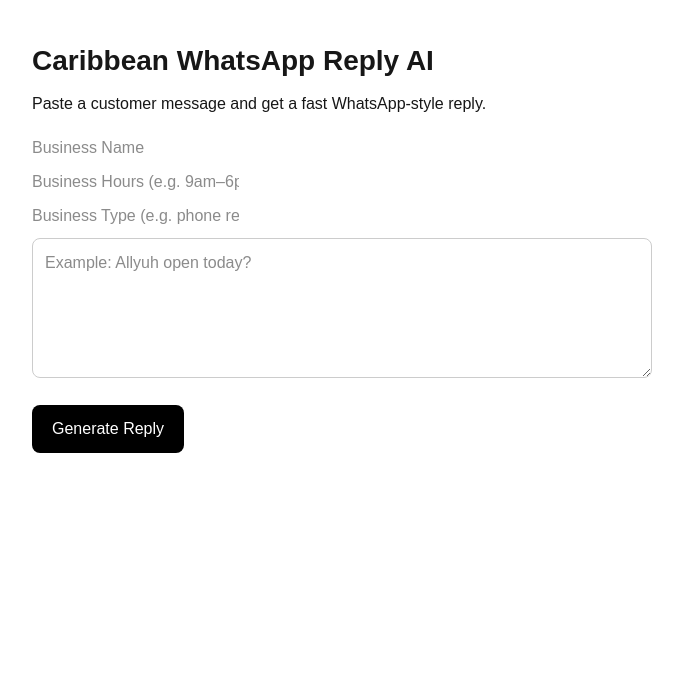
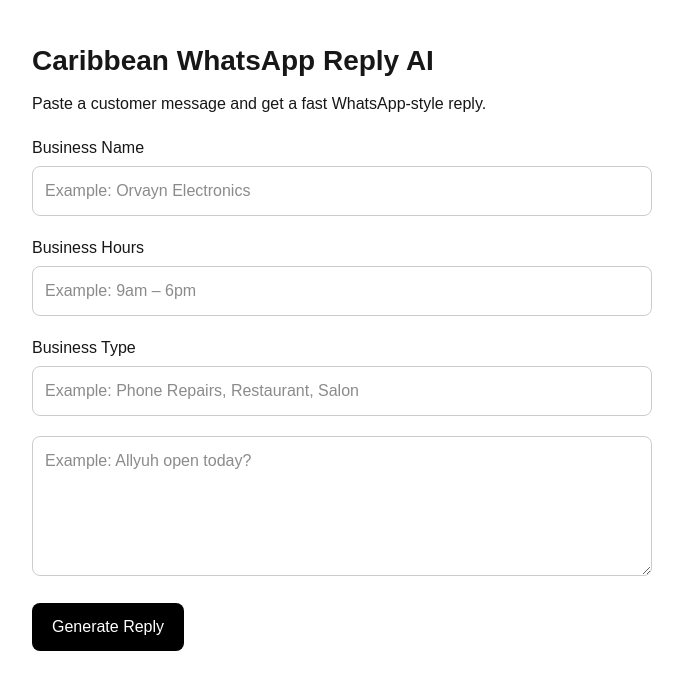
Before and after one commit to orvayndigital/caribbean-ai-reply, a Next.js app: page / in a window 1280 px wide. Shown: the top 690 px of the page, without its empty margins (298-981 px from the left). Built offline with nearby package versions, Linux system fonts and the light colour scheme.

Commit message:
fix input styling

```diff
--- a/app/page.tsx
+++ b/app/page.tsx
@@ -52,27 +52,60 @@
         Paste a customer message and get a fast WhatsApp-style reply.
       </p>
 
-      <div style={{ marginBottom: "10px" }}>
+      <div style={{ marginBottom: "20px" }}>
+  <label>Business Name</label>
   <input
-    placeholder="Business Name"
+    type="text"
+    placeholder="Example: Orvayn Electronics"
     value={businessName}
     onChange={(e) => setBusinessName(e.target.value)}
+    style={{
+      width: "100%",
+      padding: "12px",
+      marginTop: "6px",
+      border: "1px solid #ccc",
+      borderRadius: "8px",
+      fontSize: "16px",
+      boxSizing: "border-box"
+    }}
   />
 </div>
 
-<div style={{ marginBottom: "10px" }}>
+<div style={{ marginBottom: "20px" }}>
+  <label>Business Hours</label>
   <input
-    placeholder="Business Hours (e.g. 9am–6pm)"
+    type="text"
+    placeholder="Example: 9am – 6pm"
     value={hours}
     onChange={(e) => setHours(e.target.value)}
+    style={{
+      width: "100%",
+      padding: "12px",
+      marginTop: "6px",
+      border: "1px solid #ccc",
+      borderRadius: "8px",
+      fontSize: "16px",
+      boxSizing: "border-box"
+    }}
   />
 </div>
 
-<div style={{ marginBottom: "10px" }}>
+<div style={{ marginBottom: "20px" }}>
+  <label>Business Type</label>
   <input
-    placeholder="Business Type (e.g. phone repairs)"
+    type="text"
+    placeholder="Example: Phone Repairs, Restaurant, Salon"
     value={businessType}
     onChange={(e) => setBusinessType(e.target.value)}
+    style={{
+      width: "100%",
+      padding: "12px",
+      marginTop: "6px",
+      border: "1px solid #ccc",
+      borderRadius: "8px",
+      fontSize: "16px",
+      boxSizing: "border-box"
+    }}
   />
 </div>
       <textarea
```
